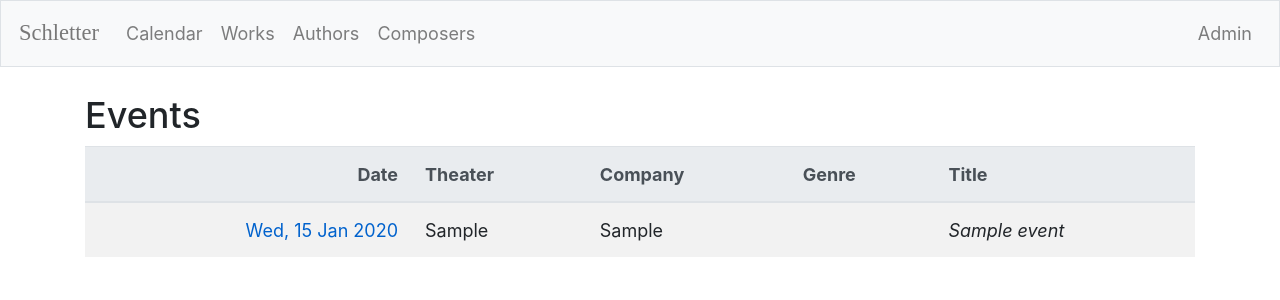
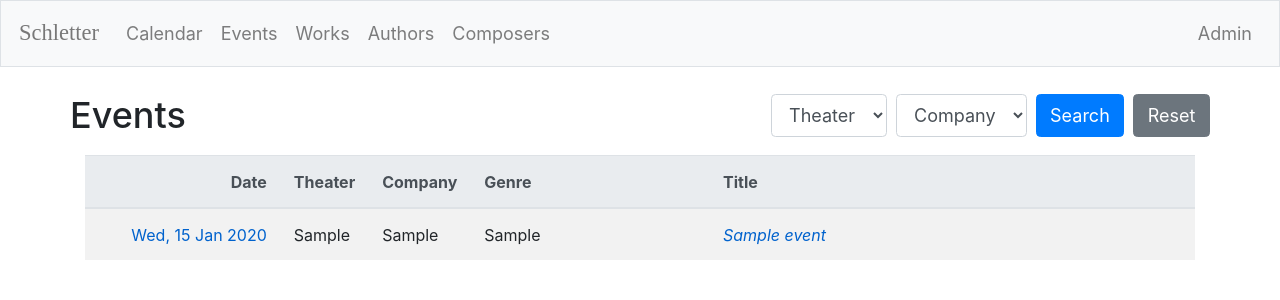
Before and after one commit to dexedge/django-deployment, a Django app: page /events/ in a window 1280 px wide. Shown: the top 300 px of the page. Run offline with Django 3.2, Linux system fonts and the light colour scheme; tables that the repository leaves empty hold one stand-in row (Sample ...); some libraries are stand-ins or nearby versions; some web fonts are replaced.

Commit message:
Pre heroku push

```diff
--- a/schletter_app/templates/schletter_app/author.html
+++ b/schletter_app/templates/schletter_app/author.html
@@ -10,8 +10,7 @@
   <ul>
     {% for aw in author.authorwork_set.all %}
       <li><a href="{% url 'schletter_app:work' aw.work.pk %}">
-            <em>{{aw.work.title}}</em>
-        </a> ({{aw.role}})
+            <em>{{aw.work.title}}</em></a>{% if aw.role != "NA" %} ({{aw.role}}){% endif %}
       </li>
     {% endfor %}
   </ul>
--- a/schletter_app/templates/schletter_app/base.html
+++ b/schletter_app/templates/schletter_app/base.html
@@ -24,6 +24,9 @@
           <a class="nav-link" href="{% url 'schletter_app:calendar' %}">Calendar</a>
         </li>
         <li class="nav-item">
+          <a class="nav-link" href="{% url 'schletter_app:events' %}" >Events</a>
+        </li>
+        <li class="nav-item">
           <a class="nav-link" href="{% url 'schletter_app:works' %}">Works</a>
         </li>
         <li class="nav-item">
@@ -32,16 +35,12 @@
         <li class="nav-item">
           <a class="nav-link" href="{% url 'schletter_app:composers' %}">Composers</a>
         </li>
-        {% comment %} <li class="nav-item">
-          <a class="nav-link" href="{% url 'schletter_app:events' %}" >Events</a>
-        </li> {% endcomment %}
       </ul>
       <ul class="navbar-nav ml-auto">
         <li class="nav-item">
           <a class="nav-link" href="{% url 'admin:index' %}">Admin</a>
         </li>
       </ul>
-
     </div>
   </nav>
   <main class="container">
--- a/schletter_app/templates/schletter_app/calendar.html
+++ b/schletter_app/templates/schletter_app/calendar.html
@@ -5,7 +5,7 @@
     <div class="pt-1 ml-auto">
         <form class="form-inline" action="{% url 'schletter_app:calendar' %}" method="get">
           <label>Date range: </label>
-          <input name="date_min" class="form-control w-25 ml-2 mr-sm-2" type="text" min="1781-01-21" max="1782-12-31" placeholder="1781-01-21" required>
+          <input name="date_min" class="form-control w-25 ml-2" type="text" min="1781-01-21" max="1782-12-31" placeholder="1781-01-21" required>
           <input name="date_max" class="form-control w-25 ml-2" type="text" min="1781-01-21" max="1782-12-31" placeholder="1782-12-31" required>
           <button class="btn btn-primary ml-2" type="submit">Search</button>
           <a class="btn btn-secondary ml-2" href="{% url 'schletter_app:calendar' %}" role="button">Reset</a>
--- a/schletter_app/templates/schletter_app/event.html
+++ b/schletter_app/templates/schletter_app/event.html
@@ -19,7 +19,7 @@
     <p>Author(s): </p>
       <ul>
         {% for aw in event.work_set.first.authorwork_set.all %}
-          <li><a href="{% url 'schletter_app:author' aw.author.pk %}">{{ aw.author}}</a> ({{aw.role}})</li>
+          <li><a href="{% url 'schletter_app:author' aw.author.pk %}">{{ aw.author}}</a>{% if aw.role != "NA" %} ({{aw.role}}){% endif %}</li>
         {% endfor %}
       </ul>
   {% endif %}
--- a/schletter_app/templates/schletter_app/events.html
+++ b/schletter_app/templates/schletter_app/events.html
@@ -1,31 +1,59 @@
 {% extends 'schletter_app/base.html' %}
-{% block page_header %}<h2>Events</h2>{% endblock %}
+{% block page_header %}
+  <div class="row">
+    <h2 class="pb-2">Events</h2>
+    <form class="form-inline mb-3 ml-auto" action="." method="get">
+      <div class="form-group">
+        <select id="theater" name="theater" class="form-control" type="text">
+          <option value="">Theater</option>
+          <option value="Bth">Bth</option>
+          <option value="Kth">Kth</option>
+        </select>
+      </div>
+      <div class="form-group ml-2">
+        <select id="company" name="company" class="form-control" type="text">
+          <option value="">Company</option>
+          <option value="Court">Court</option>
+          <option value="French">French</option>
+          <option value="Kinder">Kinder</option>
+          <option value="Preßburg">Preßburg</option>
+          <option value="unknown">unknown</option>
+        </select>
+      </div>
+      <button class="btn btn-primary ml-2" type="submit">Search</button>
+      <a class="btn btn-secondary ml-2" href="{% url 'schletter_app:events' %}" role="button">Reset</a>
+    </form>
+  </div>
+{% endblock %}
 
 {% block content %}
   <table class="table table-striped">
     <thead class="thead-light">
       <tr>
-        <th class="text-right">Date</td>
-        <th>Theater</td>
-        <th>Company</td>
-        <th>Genre</td>
-        <th>Title</td>
+        <th class="text-right" style="width: 18%">Date</td>
+        <th style="width: 7%">Theater</td>
+        <th style="width: 8%">Company</td>
+        <th style="width: 22%">Genre</td>
+        <th style="width: 45%">Title</td>
       </tr>
     </thead>
     {% for event in events %}
       <tr>
         <td class="text-right">
           <a href="{% url 'schletter_app:event' event.pk %}">{{ event.date }}</a>
-
         </td>
         <td>{{ event.theater }}</td>
         <td>{{ event.company }}</td>
-        <td>{{ event.genre }}</td>
-        {% if event.title == "No title" or event.title == "" or event.genre == "NA" %}
-          <td>{{ event.title }}</td>
-        {% else %}
-          <td><em>{{ event.title }}</em></td>
-        {% endif %}
+        <td>{{ event.work_set.all.first.genre }}</td>
+        {% with event.work_set.all.first as work %}
+          {% if event.event_type == "closed" or not work %}
+            <td>{{event.title}}</td>
+          {% elif event.title == "No title" or event.title == "" or event.event_type == "concert" %}
+            <td><a href="{% url 'schletter_app:work' work.pk %}">{{ event.title }}</a></td>
+          {% else %}
+            <td><a href="{% url 'schletter_app:work' work.pk %}"><em>{{ event.title }}</em></a></td>
+          {% endif %}
+        {% endwith %}
       </tr>
     {% empty%}
       <p>There are no events</p>
--- a/schletter_app/templates/schletter_app/work.html
+++ b/schletter_app/templates/schletter_app/work.html
@@ -14,7 +14,7 @@
       <ul>
         {% for aw in work.authorwork_set.all %}
           <li>
-            <a href="{% url 'schletter_app:author' aw.author.pk %}">{{aw.author}}</a> ({{aw.role}})
+            <a href="{% url 'schletter_app:author' aw.author.pk %}">{{aw.author}}</a>{% if aw.role != "NA" %} ({{aw.role}}){% endif %}
           </li>
         {% endfor %}
       </ul>
--- a/schletter_app/views.py
+++ b/schletter_app/views.py
@@ -28,6 +28,16 @@ class EventList(ListView):
     model = Event
     paginate_by = 50
     template_name = 'schletter_app/events.html'
+
+    def get_queryset(self):
+        qs = Event.objects.all()
+        theater = self.request.GET.get('theater')
+        company = self.request.GET.get('company')
+        if theater is not None and theater != "":
+            qs = qs.filter(theater=theater)
+        if company is not None and company != "":
+            qs = qs.filter(company=company)
+        return qs
 
 class EventDetail(DetailView):
     context_object_name = 'event'
--- a/static/schletter/style.css
+++ b/static/schletter/style.css
@@ -38,3 +38,7 @@ a {
 .indent p {
   margin-bottom: 6px;
 }
+
+.table {
+  font-size: 16px;
+}
```
Also changed, not shown: other parts of schletter_app/templates/schletter_app/base.html (+1 -1 lines), schletter_app/templatetags/my_tags.py (+5 -2 lines). Lines whose indentation alone changed are shown as unchanged.
